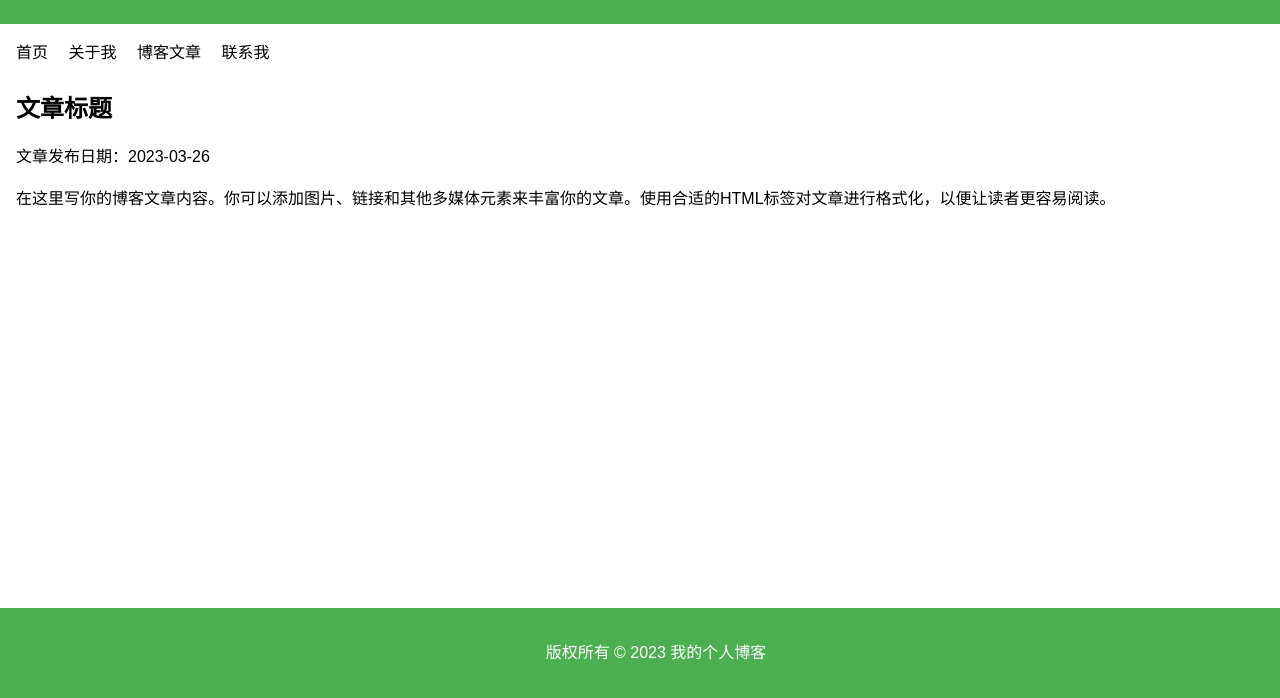
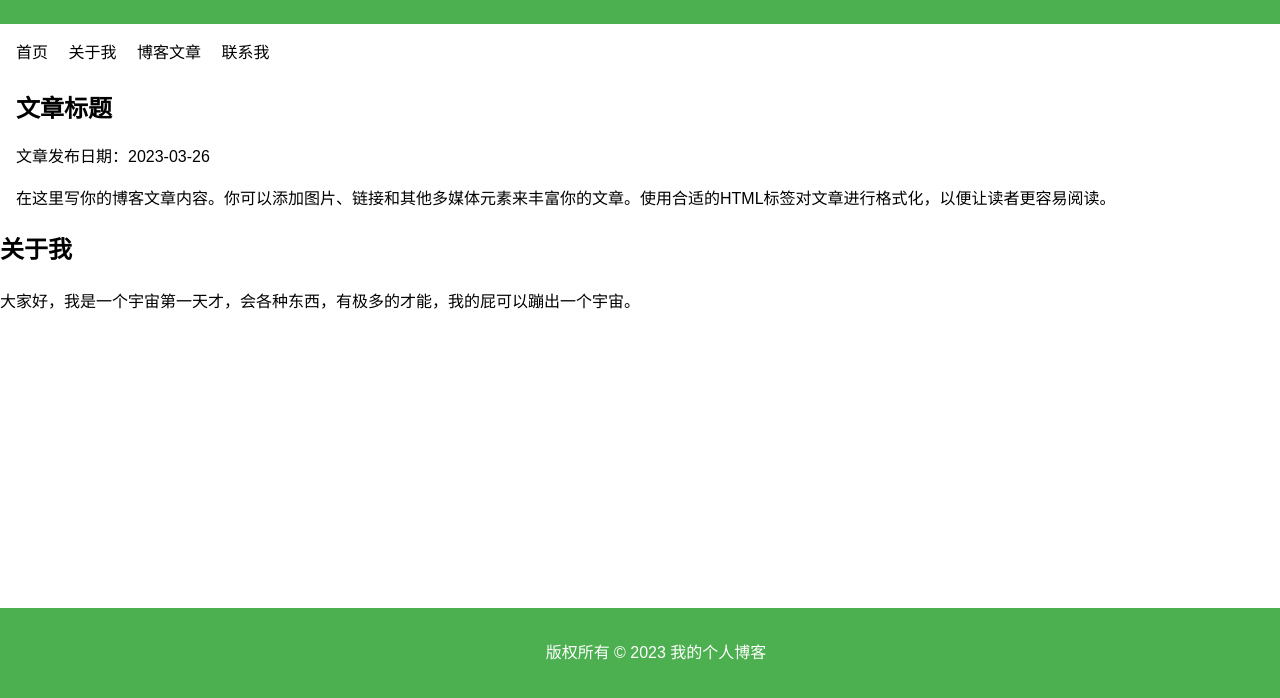
Before and after one commit to mitinbo/mitinbo.github.io, a plain HTML site: page index.html in a window 1280 px wide. Shown: the part 102-800 px from the top of the page. Drawn offline with Linux system fonts and the light colour scheme.

Commit message:
Update index.html

```diff
--- a/index.html
+++ b/index.html
@@ -57,7 +57,7 @@
     <nav>
         <ul>
             <li><a href="#">首页</a></li>
-            <li><a href="#">关于我</a></li>
+            <li><a href="#about">关于我</a></li>
             <li><a href="#">博客文章</a></li>
             <li><a href="#">联系我</a></li>
         </ul>
@@ -69,6 +69,15 @@
             在这里写你的博客文章内容。你可以添加图片、链接和其他多媒体元素来丰富你的文章。使用合适的HTML标签对文章进行格式化，以便让读者更容易阅读。
         </p>
     </article>
+
+    <!-- 关于我 -->
+    <section id="about">
+        <h2>关于我</h2>
+        <p>
+            大家好，我是一个宇宙第一天才，会各种东西，有极多的才能，我的屁可以蹦出一个宇宙。
+        </p>
+    </section>
+
     <footer>
         <p>版权所有 &copy; 2023 我的个人博客</p>
     </footer>
```
